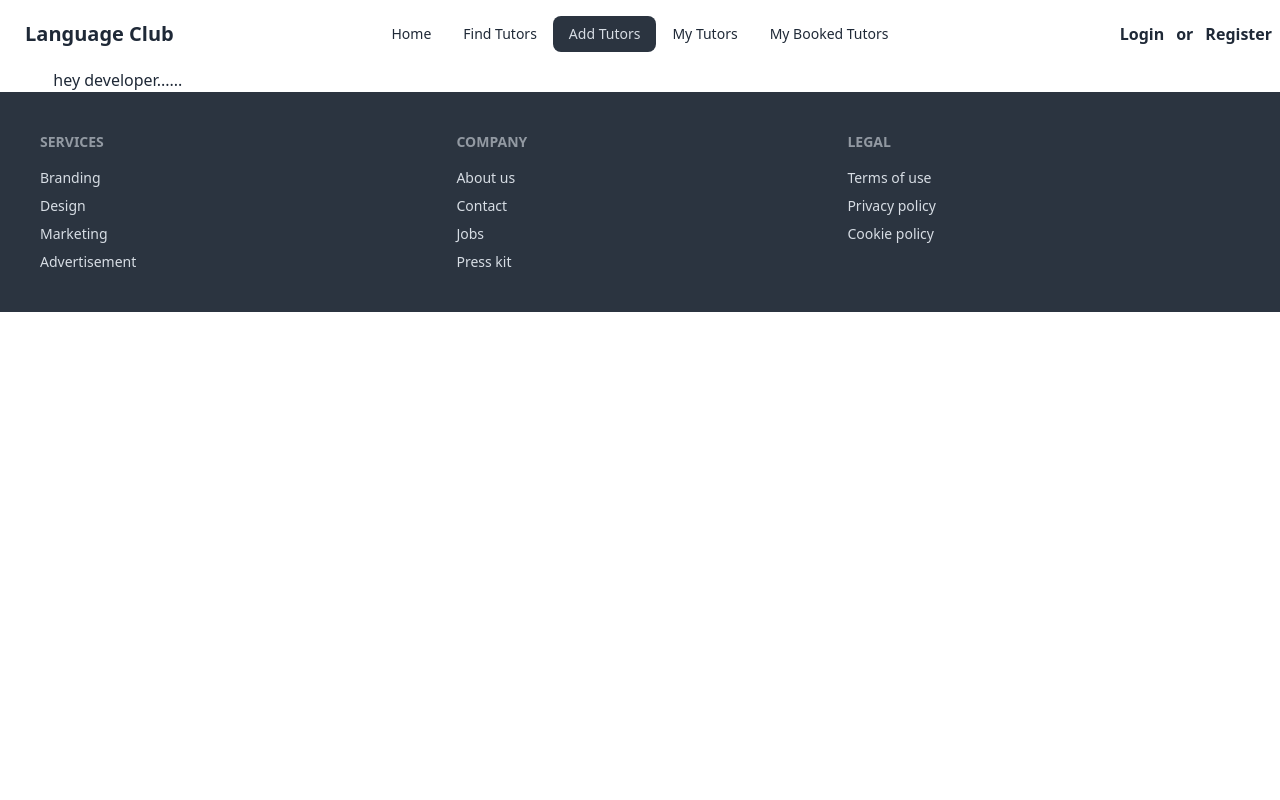
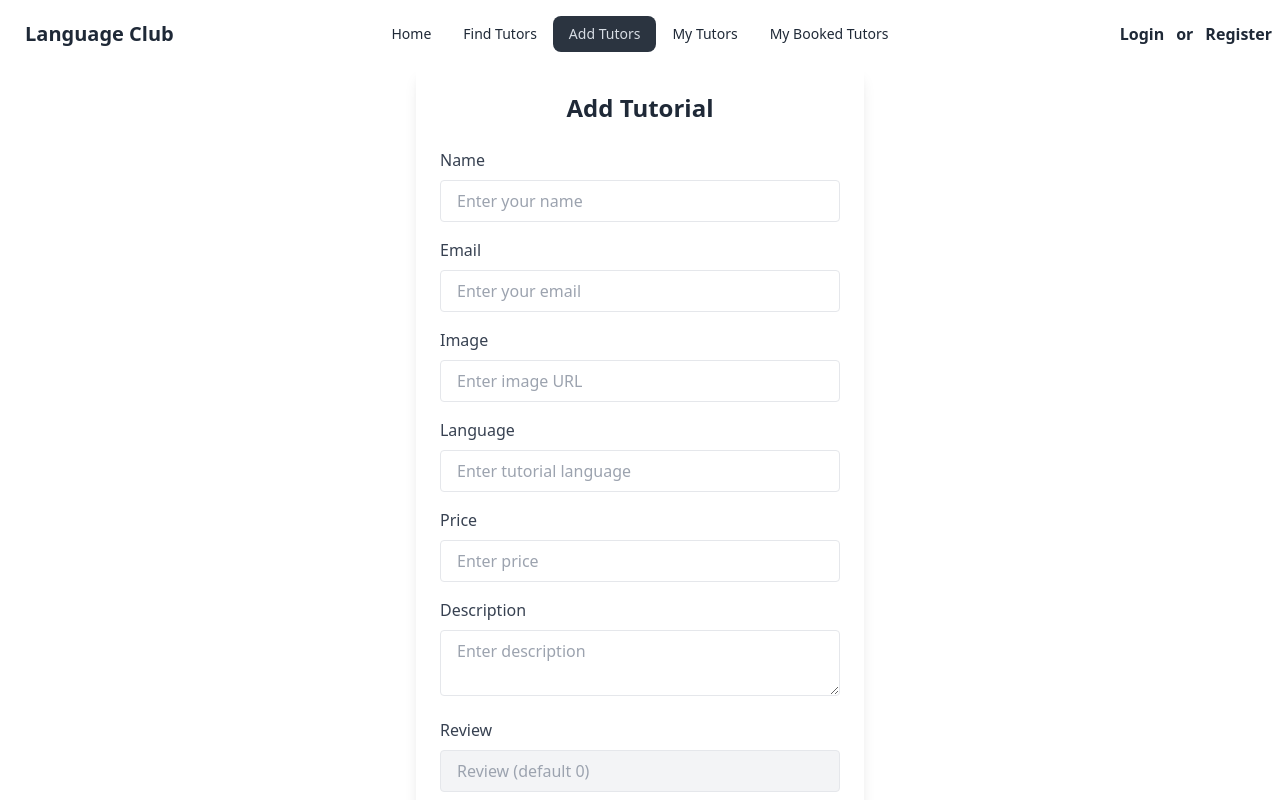
Before and after one commit to RiazullJannat/Language-Club-client, a React (Vite) app: page /addTutorials in a window 1280 px wide. Shown: the top 800 px of the page. Built offline with nearby package versions, Linux system fonts and the light colour scheme; no server answers.

Commit message:
added add tutorials page and the form

```diff
--- a/src/components/PageComponents/AddTutorials.jsx
+++ b/src/components/PageComponents/AddTutorials.jsx
@@ -1,8 +1,109 @@
 
 const AddTutorials = () => {
     return (
-        <div>
-            hey developer......
+        <div className="max-w-md mx-auto p-6 bg-white shadow-lg rounded">
+            <h2 className="text-2xl font-bold text-center mb-6">Add Tutorial</h2>
+            <form>
+                {/* Name Field */}
+                <div className="mb-4">
+                    <label className="block text-gray-700 font-medium mb-2" htmlFor="name">
+                        Name
+                    </label>
+                    <input
+                        name="name"
+                        type="text"
+                        placeholder="Enter your name"
+                        className="w-full px-4 py-2 border rounded focus:outline-none focus:ring-2 focus:ring-blue-400"
+                        readOnly
+                    />
+                </div>
+
+                {/* Email Field */}
+                <div className="mb-4">
+                    <label className="block text-gray-700 font-medium mb-2" htmlFor="email">
+                        Email
+                    </label>
+                    <input
+                        name="email"
+                        type="email"
+                        placeholder="Enter your email"
+                        className="w-full px-4 py-2 border rounded focus:outline-none focus:ring-2 focus:ring-blue-400"
+                        readOnly
+                    />
+                </div>
+
+                {/* Image Field */}
+                <div className="mb-4">
+                    <label className="block text-gray-700 font-medium mb-2" htmlFor="image">
+                        Image
+                    </label>
+                    <input
+                        name="image"
+                        type="url"
+                        placeholder="Enter image URL"
+                        className="w-full px-4 py-2 border rounded focus:outline-none focus:ring-2 focus:ring-blue-400"
+                    />
+                </div>
+
+                {/* Language Field */}
+                <div className="mb-4">
+                    <label className="block text-gray-700 font-medium mb-2" htmlFor="language">
+                        Language
+                    </label>
+                    <input
+                        name="language"
+                        type="text"
+                        placeholder="Enter tutorial language"
+                        className="w-full px-4 py-2 border rounded focus:outline-none focus:ring-2 focus:ring-blue-400"
+                    />
+                </div>
+
+                {/* Price Field */}
+                <div className="mb-4">
+                    <label className="block text-gray-700 font-medium mb-2" htmlFor="price">
+                        Price
+                    </label>
+                    <input
+                        name="price"
+                        type="number"
+                        placeholder="Enter price"
+                        className="w-full px-4 py-2 border rounded focus:outline-none focus:ring-2 focus:ring-blue-400"
+                    />
+                </div>
+
+                {/* Description Field */}
+                <div className="mb-4">
+                    <label className="block text-gray-700 font-medium mb-2" htmlFor="description">
+                        Description
+                    </label>
+                    <textarea
+                        name="description"
+                        placeholder="Enter description"
+                        className="w-full px-4 py-2 border rounded focus:outline-none focus:ring-2 focus:ring-blue-400"
+                    ></textarea>
+                </div>
+
+                {/* Review Field */}
+                <div className="mb-4">
+                    <label className="block text-gray-700 font-medium mb-2" htmlFor="review">
+                        Review
+                    </label>
+                    <input
+                        name="review"
+                        type="number"
+                        placeholder="Review (default 0)"
+                        className="w-full px-4 py-2 border rounded bg-gray-100 cursor-not-allowed"
+                    />
+                </div>
+
+                {/* Submit Button */}
+                <button
+                    type="submit"
+                    className="w-full px-4 py-2 bg-blue-500 text-white font-semibold rounded hover:bg-blue-600"
+                >
+                    Submit
+                </button>
+            </form>
         </div>
     );
 };
--- a/src/components/PageComponents/Auth/Login.jsx
+++ b/src/components/PageComponents/Auth/Login.jsx
@@ -4,10 +4,10 @@ import signinAnimation from '../../../assets/animations/login-animation.json'
 import useAuth from '../../../hooks/useAuth';
 import Loading from '../../common/Loading';
 import { toast } from 'react-toastify';
-import { useLocation, useNavigate } from 'react-router-dom';
+import { Link, useLocation, useNavigate } from 'react-router-dom';
 
 const Login = () => {
-    const {authLoading,setAuthLoading, login, setUser } = useAuth();
+    const { authLoading, setAuthLoading, login, setUser, withGoogle } = useAuth();
     const navigate = useNavigate();
     const location = useLocation();
     const SignIn = (e) => {
@@ -15,16 +15,28 @@ const Login = () => {
         const email = e.target.email.value;
         const password = e.target.password.value;
         login(email, password)
-            .then((res)=> {
+            .then((res) => {
                 setUser(res.user)
                 toast.success('login successfully.')
-                navigate(location.state?location.state:'/')
+                navigate(location.state ? location.state : '/')
                 setAuthLoading(false)
             })
-            .catch(error =>{
-                 toast.error(error.message)
-                 setAuthLoading(false)
-                })
+            .catch(error => {
+                toast.error(error.message)
+                setAuthLoading(false)
+            })
+    }
+    const handleGoogle = () => {
+        withGoogle()
+            .then(() => {
+                toast.success('successfully login via google.')
+                navigate(location.state ? location.state : '/')
+                setAuthLoading(false)
+            })
+            .catch(error => {
+                toast.error(error.message)
+                setAuthLoading(false)
+            })
     }
 
     if (authLoading) {
@@ -55,8 +67,9 @@ const Login = () => {
                             </label>
                         </div>
                         <div className='flex-wrap flex gap-2'>
-                            {/* <Google></Google> */}
+                            <button className="border py-2 px-4 btn w-full" onClick={handleGoogle}>With Google</button>
                         </div>
+                        <p className='text-center'>Don&apos;t have an account? <span className="text-red-600"><Link to={'/register'}>Register</Link></span></p>
                         <div className="form-control mt-6">
                             <button className="btn btn-primary">Login</button>
                         </div>
--- a/src/components/PageComponents/Auth/Register.jsx
+++ b/src/components/PageComponents/Auth/Register.jsx
@@ -1,6 +1,6 @@
 import Lottie from "lottie-react";
 import signupAnimation from "../../../assets/animations/sign-in.json"
-import { useLocation, useNavigate } from "react-router-dom";
+import { Link, useLocation, useNavigate } from "react-router-dom";
 import useAuth from "../../../hooks/useAuth";
 import Loading from "../../common/Loading";
 import axios from "axios";
@@ -102,6 +102,9 @@ const Register = () => {
                             <button className="btn btn-primary">Register</button>
                         </div>
                     </form>
+                    <div>
+                        <p className="text-center">Already have an account? <span className="text-red-600"><Link to={'/login'}>Login</Link></span></p>
+                    </div>
                     <div className="flex w-full flex-col border-opacity-50">
                         <div className="divider">OR</div>
                     </div>
```
